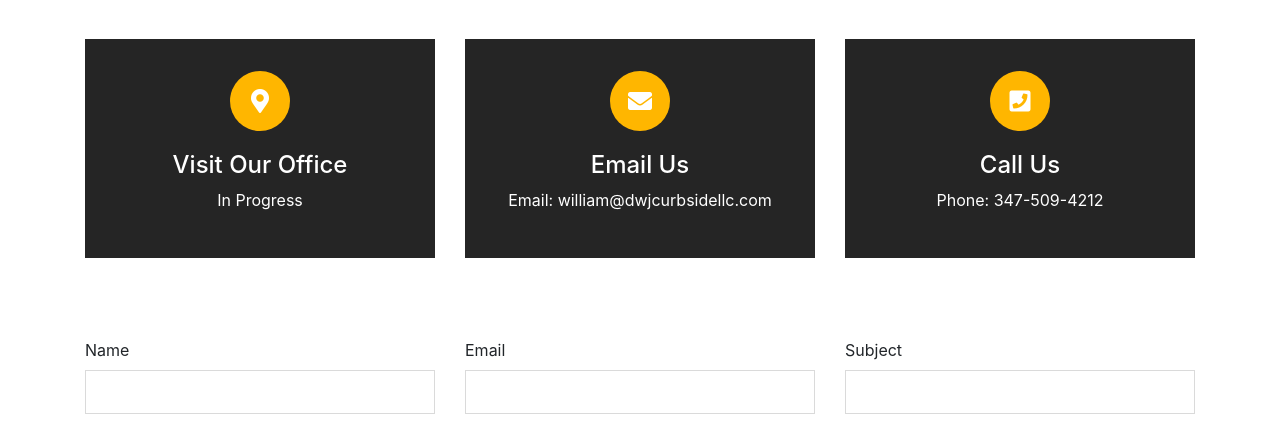
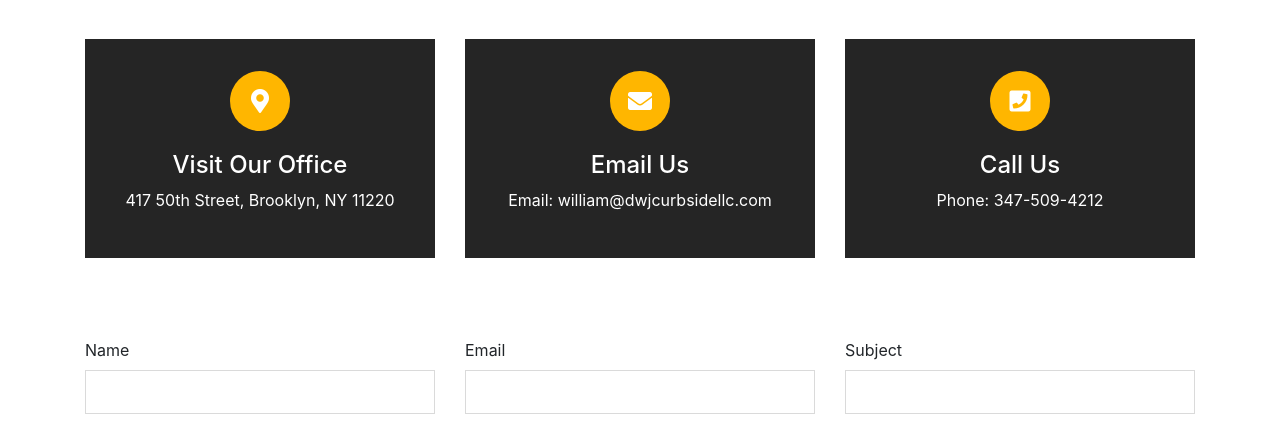
Before and after one commit to amirjonu/repo, a website: page source/contact.html in a window 1280 px wide. Shown: the part 667-1094 px from the top of the page. Drawn offline with nearby package versions, Linux system fonts and the light colour scheme; files that its build step writes are made by us from their sources.

Commit message:
added company address

```diff
--- a/source/contact.html
+++ b/source/contact.html
@@ -187,7 +187,7 @@ FACEBOOK: https://www.facebook.com/themefisher
           </span>
           <div class="ts-service-box-content">
             <h4>Visit Our Office</h4>
-            <p>In Progress</p>
+            <a target="_blank" href="https://www.google.com/maps/place/417+50th+St,+Brooklyn,+NY+11220/@40.646311,-74.0144258,17z/data=!3m1!4b1!4m6!3m5!1s0x89c25ab6b11f6029:0x9f83d01bd788ca44!8m2!3d40.646307!4d-74.0118509!16s%2Fg%2F11c1zlcfs7?entry=ttu"><p>417 50th Street, Brooklyn, NY 11220</p></a>
           </div>
         </div>
       </div><!-- Col 1 end -->
```
Also changed, not shown: theme/contact.html (+1 -1 lines).
